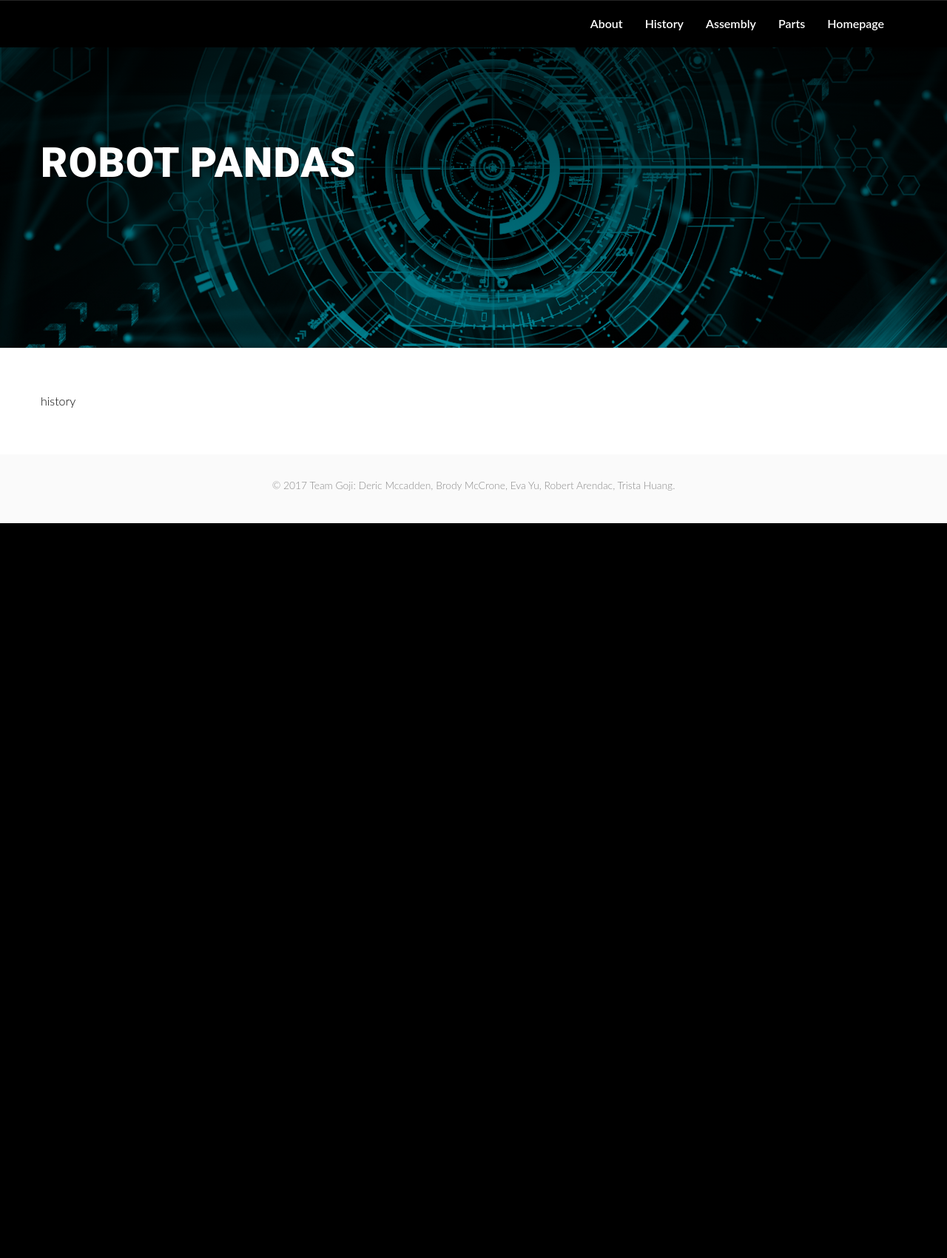
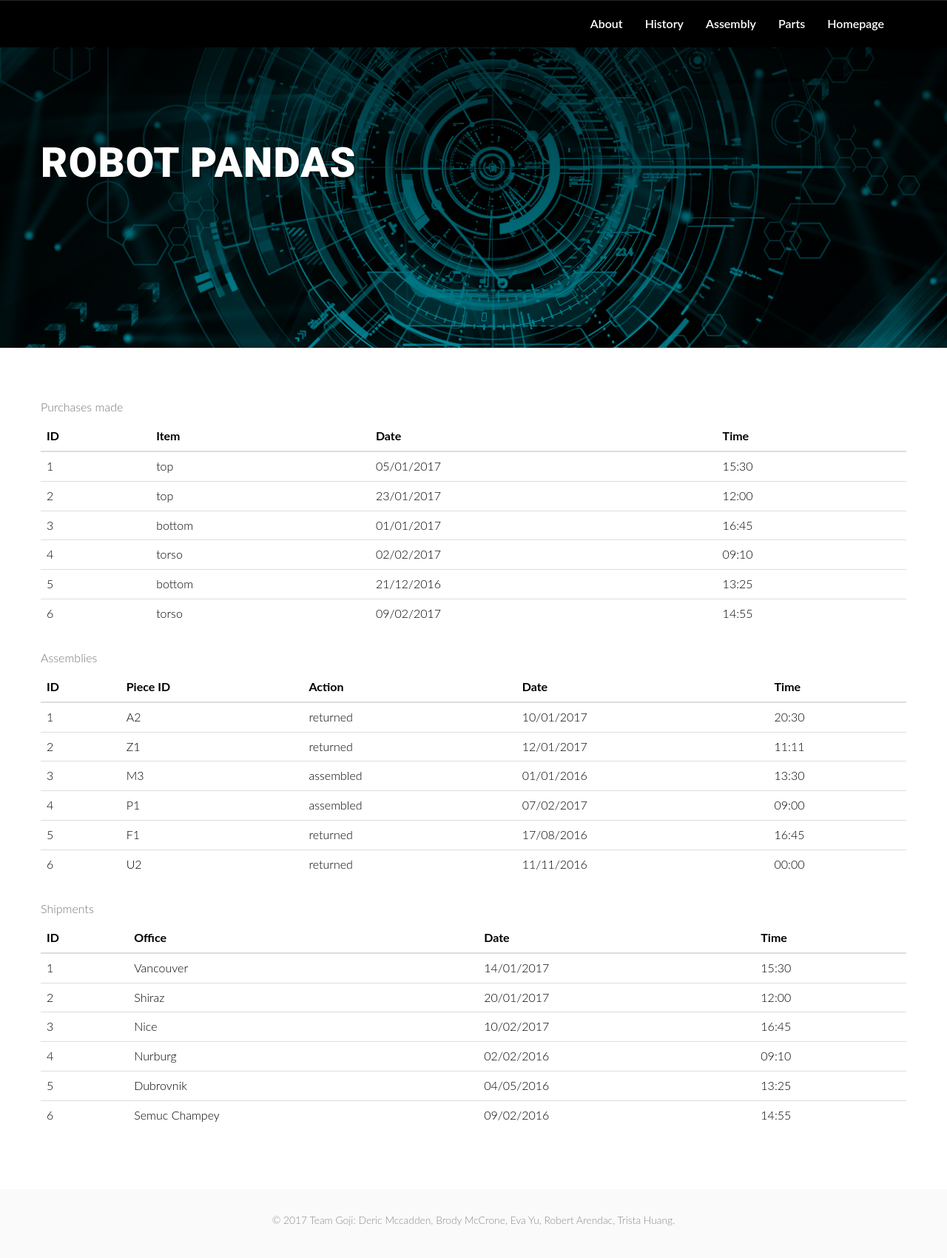
Before and after one commit to COMP4711-GOJI/COMP4711_ASN01, a CodeIgniter app: page /database/history in a window 1280 px wide. Shown: the whole page at 74% size. Before the commit the page ends 707 px from the top, so only its background shows below. Run offline with CodeIgniter, Linux system fonts and the light colour scheme; some libraries are stand-ins or nearby versions.

Commit message:
Created view and controller for history component.
Signed-off-by: Robert Arendac <robertarendac@gmail.com>

```diff
--- a/application/controllers/History.php
+++ b/application/controllers/History.php
@@ -1,23 +1,59 @@
 <?php
+/**
+ * Controller for the history page.  Collects all the information from the Transactions model and
+ * prepares it to be rendered by the history view.
+ * @author Robert Arendac
+ */
 
 defined('BASEPATH') OR exit('No direct script access allowed');
 
 class History extends Application
 {
 
+	// Default constructor
 	function __construct()
 	{
 		parent::__construct();
 	}
 
 	/**
-	 * Homepage for our app
+	 * History page for our app
 	 */
 	public function index()
 	{
 		// this is the view we want shown
 		$this->data['pagebody'] = 'history';
 
+		// Builds the list of purchases to be displayed
+		$p_source = $this->transactions->allPurchase();
+		$purchases = array();
+		foreach ($p_source as $record)
+		{
+			$purchases[] = array('p_id' => $record['id'], 'item' => $record['item'], 'p_date' => $record['date'], 'p_time' => $record['time']);
+		}
+
+		// Builds the list of assemblies to be displayed
+		$a_source = $this->transactions->allAssembly();
+		$assemblies = array();
+		foreach ($a_source as $record)
+		{
+			$assemblies[] = array('a_id' => $record['id'], 'action' => $record['action'], 'piece_id' => $record['pieceid'], 'a_date' => $record['date'], 'a_time' => $record['time']);
+		}
+
+		// Builds the list of shipments to be displayed
+		$s_source = $this->transactions->allShipment();
+		$shipments = array();
+		foreach ($s_source as $record)
+		{
+			$shipments[] = array('s_id' => $record['id'], 'office' => $record['office'], 's_date' => $record['date'], 's_time' => $record['time']);
+		}
+
+
+
+		$this->data['p_data'] = $purchases;
+		$this->data['a_data'] = $assemblies;
+		$this->data['s_data'] = $shipments;
+
 		$this->render();
 	}
 
--- a/application/models/Transactions.php
+++ b/application/models/Transactions.php
@@ -1,36 +1,104 @@
 <?php
+/**
+ * Model to represent the history of all transactions.  The data is split into three
+ * "tables": purchases, assemblies, and shipping locations.
+ * @author Robert Arendac
+ */
+
 class Transactions extends CI_Model {
-
-	var $history = array(
-		array('id' => '1',  'model' => 'aaa', 'amount' => '1', 'date' => '17-02-10'),
-		array('id' => '2',  'model' => 'bbb', 'amount' => '2', 'date' => '17-02-10'),
-		array('id' => '3',  'model' => 'ccc', 'amount' => '1', 'date' => '17-02-10'),
-		array('id' => '4',  'model' => 'bac', 'amount' => '1', 'date' => '17-02-10'),
-		array('id' => '5',  'model' => 'cab', 'amount' => '5', 'date' => '17-02-10'),
-		array('id' => '6',  'model' => 'rac', 'amount' => '1', 'date' => '17-02-10'),
-		array('id' => '7',  'model' => 'wab', 'amount' => '1', 'date' => '17-02-10'),
+	// Purchases table, includes item purchased and date of purchase
+	var $purchase = array(
+		array('id' => '1', 'item' => 'top', 	'date' => '05/01/2017', 'time' => '15:30'),
+		array('id' => '2', 'item' => 'top', 	'date' => '23/01/2017', 'time' => '12:00'),
+		array('id' => '3', 'item' => 'bottom',  'date' => '01/01/2017', 'time' => '16:45'),
+		array('id' => '4', 'item' => 'torso',   'date' => '02/02/2017', 'time' => '09:10'),
+		array('id' => '5', 'item' => 'bottom', 	'date' => '21/12/2016', 'time' => '13:25'),
+		array('id' => '6', 'item' => 'torso', 	'date' => '09/02/2017', 'time' => '14:55')
 	);
 
-	// Constructor
+	// Assemblies table, includes piece id, action performed, and date of assembly
+	var $assembly = array(
+		array('id' => '1', 'pieceid' => 'A2', 'action' => 'returned', 'date' => '10/01/2017', 'time' => '20:30'),
+		array('id' => '2', 'pieceid' => 'Z1', 'action' => 'returned', 'date' => '12/01/2017', 'time' => '11:11'),
+		array('id' => '3', 'pieceid' => 'M3', 'action' => 'assembled', 'date' => '01/01/2016', 'time' => '13:30'),
+		array('id' => '4', 'pieceid' => 'P1', 'action' => 'assembled', 'date' => '07/02/2017', 'time' => '09:00'),
+		array('id' => '5', 'pieceid' => 'F1', 'action' => 'returned', 'date' => '17/08/2016', 'time' => '16:45'),
+		array('id' => '6', 'pieceid' => 'U2', 'action' => 'returned', 'date' => '11/11/2016', 'time' => '00:00')
+	);
+
+	// Shipments table, includes office of shipment and date where shipment occured
+	var $shipment = array(
+		array('id' => '1', 'office' => 'Vancouver', 	'date' => '14/01/2017', 'time' => '15:30'),
+		array('id' => '2', 'office' => 'Shiraz', 		'date' => '20/01/2017', 'time' => '12:00'),
+		array('id' => '3', 'office' => 'Nice', 			'date' => '10/02/2017', 'time' => '16:45'),
+		array('id' => '4', 'office' => 'Nurburg', 		'date' => '02/02/2016', 'time' => '09:10'),
+		array('id' => '5', 'office' => 'Dubrovnik', 	'date' => '04/05/2016', 'time' => '13:25'),
+		array('id' => '6', 'office' => 'Semuc Champey', 'date' => '09/02/2016', 'time' => '14:55')
+	);
+
+	// Default constructor
 	public function __construct()
 	{
 		parent::__construct();
 	}
 
-	// retrieve a single quote
-	public function get($id)
+	// Gets a specific purchase
+	public function getPurchase($which)
 	{
-		// iterate over the data until we find the one we want
-		foreach ($this->history as $record)
-			if ($record['id'] == $id)
+		foreach ($this->purchase as $record)
+		{
+			if ($record['id'] == $which)
 				return $record;
+		}
+
 		return null;
 	}
 
-	// retrieve all of the quotes
-	public function all()
+	// Gets a specific assembly
+	public function getAssembly($which)
 	{
-		return $this->history;
+		foreach ($this->assembly as $record)
+		{
+			if ($record['id'] == $which)
+				return $record;
+		}
+
+		return null;
 	}
 
+	// Gets a specific shipment
+	public function getShipment($which)
+	{
+		foreach ($this->shipment as $record)
+		{
+			if ($record['id'] == $which)
+				return $record;
+		}
+
+		return null;
+	}
+
+	// Returns all purchases
+	public function allPurchase()
+	{
+		return $this->purchase;
+	}
+
+	// Returns all assemblies
+	public function allAssembly()
+	{
+		return $this->assembly;
+	}
+
+	// Returns all shipments
+	public function allShipment()
+	{
+		return $this->shipment;
+	}
+
+	// Returns all data in the form of an array composed of the three tables.
+	public function getAll()
+	{
+		return array('purchases' => $purchase, 'assemblies' => $assembly, 'shipments' => $assembly);
+	}
 }
--- a/application/views/history.php
+++ b/application/views/history.php
@@ -1 +1,69 @@
-history
+<div>
+    <table class="table">
+        <caption>Purchases made</caption>
+    	<thead>
+    		<th>ID</th>
+    		<th>Item</th>
+    		<th>Date</th>
+    		<th>Time</th>
+    	</thead>
+    	<tbody>
+        {p_data}
+            <tr>
+        		<td>{p_id}</td>
+        		<td>{item}</td>
+        		<td>{p_date}</td>
+        		<td>{p_time}</td>
+            </tr>
+        {/p_data}
+    	</tbody>
+    </table>
+</div>
+
+
+<div>
+    <table class="table">
+        <caption>Assemblies</caption>
+    	<thead>
+    		<th>ID</th>
+    		<th>Piece ID</th>
+    		<th>Action</th>
+    		<th>Date</th>
+    		<th>Time</th>
+    	</thead>
+    	<tbody>
+            {a_data}
+            <tr>
+        		<td>{a_id}</td>
+        		<td>{piece_id}</td>
+        		<td>{action}</td>
+        		<td>{a_date}</td>
+        		<td>{a_time}</td>
+            </tr>
+            {/a_data}
+    	</tbody>
+    </table>
+</div>
+
+
+<div>
+    <table class="table">
+    <caption>Shipments</caption>
+    	<thead>
+    		<th>ID</th>
+    		<th>Office</th>
+    		<th>Date</th>
+    		<th>Time</th>
+    	</thead>
+    	<tbody>
+            {s_data}
+            <tr>
+        		<td>{s_id}</td>
+        		<td>{office}</td>
+        		<td>{s_date}</td>
+        		<td>{s_time}</td>
+            </tr>
+            {/s_data}
+    	</tbody>
+    </table>
+</div>
```
Also changed, not shown: application/models/History.php (deleted, +0 -94 lines).
